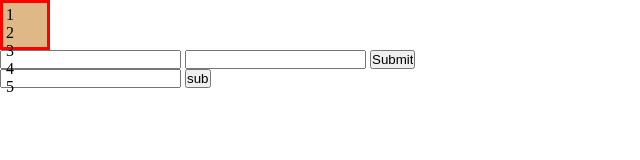
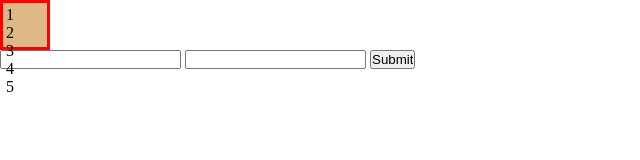
Before and after one commit to FaridCodeHub/LabTest, a plain HTML site: page index.html in a window 1280 px wide. Shown: the whole page, without its empty margins (0-640 px from the left). Drawn offline with Linux system fonts and the light colour scheme.

Commit message:
Update index.html

```diff
--- a/index.html
+++ b/index.html
@@ -23,23 +23,6 @@
     </form>
 
 
-<input type="text" id="num">
-<input type="button" value="sub" onclick="res()">
-<p id="res"></p>
-<script>
-    function res(){
-        let x = document.getElementById("num").value;
-        let y = document.getElementById("res");
-        if(x<0){
-            y.innerHTML='Negative';
-        }else if(x==0){
-            y.innerHTML='Zero';
-        }else{
-            y.innerHTML = 'Positive';
-        }
-    }
-
-
 </script>
     <script src="script.js"></script>
 </body>
```
